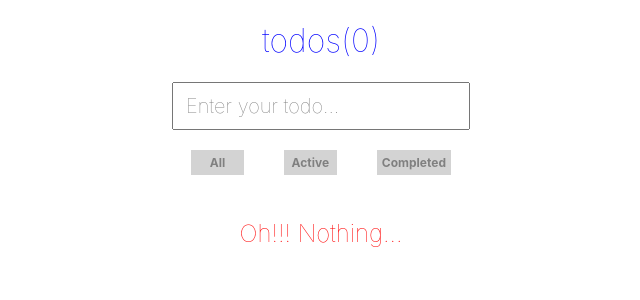
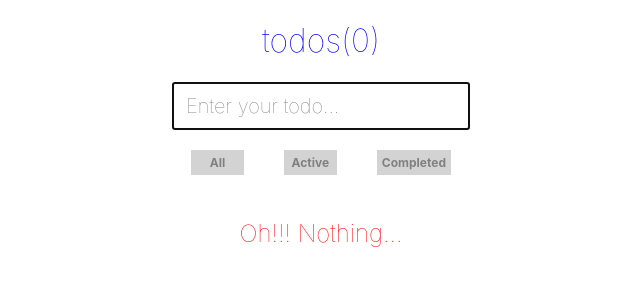
Before and after one commit to cuongnd9/react, a React (Create React App) app: page / in a window 1280 px wide. Shown: the top 300 px of the page, without its empty margins (319-959 px from the left). Built offline with nearby package versions, Linux system fonts and the light colour scheme.

Commit message:
auto focus - refs

```diff
--- a/src/App.js
+++ b/src/App.js
@@ -20,6 +20,10 @@ class App extends Component {
       todoItems: data,
       todosFilter: data
     })
+  }
+
+  componentDidMount() {
+    this.refs.textInput.focus()
   }
 
   async handleItemClicked(value) {
@@ -119,6 +123,7 @@ class App extends Component {
           value={this.state.text}
           onChange={this.handleValueChange.bind(this)}
           onKeyUp={this.handleKeyUp.bind(this)}
+          ref='textInput'
         />
         <div className="group-button">
           <button
```
